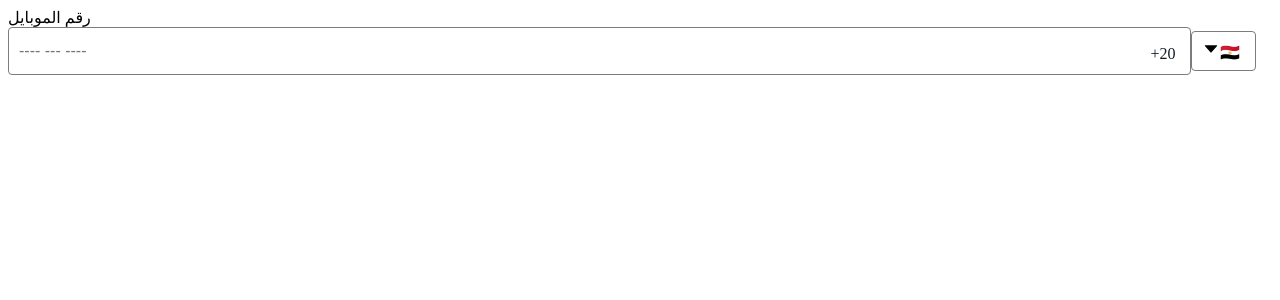
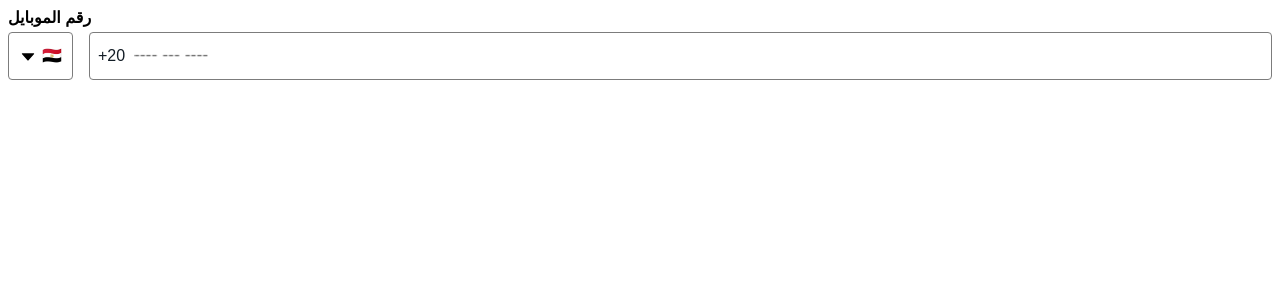
Before and after one commit to elalfymohamed/react-phone-number-input-ts, a React (Create React App) app: page / in a window 1280 px wide. Shown: the top 300 px of the page. Built offline with nearby package versions, Linux system fonts and the light colour scheme.

Commit message:
edit styles

```diff
--- a/src/styles/App.scss
+++ b/src/styles/App.scss
@@ -1,3 +1,29 @@
+body {
+  font-family: Arial, Helvetica, sans-serif;
+  font-weight: 500;
+  font-size: 1rem;
+  background-color: #fff;
+}
+
+.app-main {
+  margin: 2rem 0;
+  .container {
+    max-width: 410px;
+    width: 100%;
+    margin: 0 auto;
+
+    .card {
+      background-color: #fff;
+      border-radius: 8px;
+      padding: 2rem 1rem;
+      box-shadow: 1px 1px 20px 0px #0005;
+      width: 100%;
+      min-height: 200px;
+      height: 100%;
+    }
+  }
+}
+
 input[type="number"] {
   &::-webkit-inner-spin-button {
     -webkit-appearance: none;
@@ -8,4 +34,4 @@ input[type="number"] {
   }
 }
 
-@import "./phoneNumberInput";
+@import "./phoneNumber";
--- /dev/null
+++ b/src/styles/_phoneNumber.scss
@@ -0,0 +1,174 @@
+.content-input {
+  .label {
+    font-size: 1rem;
+    font-weight: 600;
+  }
+  .control-phone {
+    display: flex;
+    justify-content: space-between;
+    align-items: center;
+    position: relative;
+    flex-direction: row-reverse;
+    margin-top: 0.3rem;
+
+    .input-phone {
+      width: 100%;
+      height: 40px;
+      padding: 0.2rem 0.5rem;
+      border-radius: 4px;
+      border-color: #7c7c7c;
+      border-width: 1px;
+      border-style: solid;
+      display: flex;
+      justify-content: space-between;
+      flex-direction: row-reverse;
+      align-items: center;
+      transition: all 0.4s ease-out;
+
+      &.input-error {
+        border-color: #ff0000;
+      }
+
+      .country-dialCode {
+        margin-right: 0.4rem;
+
+        .dialCode {
+          font-size: 1rem;
+          font-weight: 500;
+          color: #131d26;
+          display: block;
+        }
+      }
+    }
+
+    .input-number {
+      border: 0;
+      width: 100%;
+      font-size: 1rem;
+      font-weight: 500;
+      color: #131d26;
+      height: 30px;
+      text-align: left;
+
+      &::placeholder {
+        font-size: 1.1rem;
+        color: #0008;
+        text-align: right;
+        transform: rotateY(180deg);
+      }
+    }
+
+    .content-country {
+      margin-right: 1rem;
+
+      .country {
+        height: 48px;
+        width: 65px;
+        padding: 0.2rem 0.5rem;
+        border-radius: 4px;
+        border-color: #7c7c7c;
+        border-width: 1px;
+        border-style: solid;
+        background-color: transparent;
+        cursor: pointer;
+
+        .down {
+          svg {
+            transition: all 0.3s ease;
+            transform: rotate(0deg);
+            vertical-align: middle;
+          }
+        }
+
+        &.active-countries {
+          box-shadow: 1px 0px 8px 9px rgba(0, 0, 0, 0.06);
+
+          .down {
+            svg {
+              transform: rotate(180deg);
+            }
+          }
+        }
+
+        .flag {
+          font-size: 1rem;
+          margin-left: 0.3rem;
+        }
+      }
+    }
+
+    .countries-content {
+      position: absolute;
+      top: 50px;
+      left: -6px;
+      z-index: 10;
+
+      &__card {
+        width: 80px;
+        height: 250px;
+        background-color: #fff;
+        box-shadow: 1px 0px 8px 9px rgba(0, 0, 0, 0.06);
+        overflow-x: hidden;
+        overflow-y: scroll;
+
+        &::-webkit-scrollbar {
+          display: none;
+        }
+      }
+
+      &__body {
+        margin: 0.3rem 0;
+
+        .country {
+          display: flex;
+          flex-direction: row;
+          justify-content: space-between;
+          flex-direction: row-reverse;
+          align-items: center;
+          cursor: pointer;
+          padding: 0.2rem 0.3rem;
+
+          &:hover {
+            background-color: #9d9d9d49;
+          }
+
+          .country-dialCode {
+            font-size: 0.7rem;
+            font-weight: 500;
+            color: #131d26;
+            direction: ltr;
+          }
+
+          .country-flag {
+            .flag {
+              margin-right: 0.2rem;
+              font-size: 0.7rem;
+              font-weight: 500;
+              color: #131d26;
+            }
+            .code {
+              font-size: 0.7rem;
+              font-weight: 500;
+              color: #131d26;
+            }
+          }
+        }
+      }
+      .no-country {
+        font-size: 0.7rem;
+        font-weight: 400;
+        text-align: center;
+      }
+    }
+  }
+
+  .input-error-msg {
+    margin-top: 0.3rem;
+    &__text {
+      margin: 0;
+      font-size: 0.6rem;
+      font-weight: 500;
+      color: #ff0000;
+    }
+  }
+}
```
